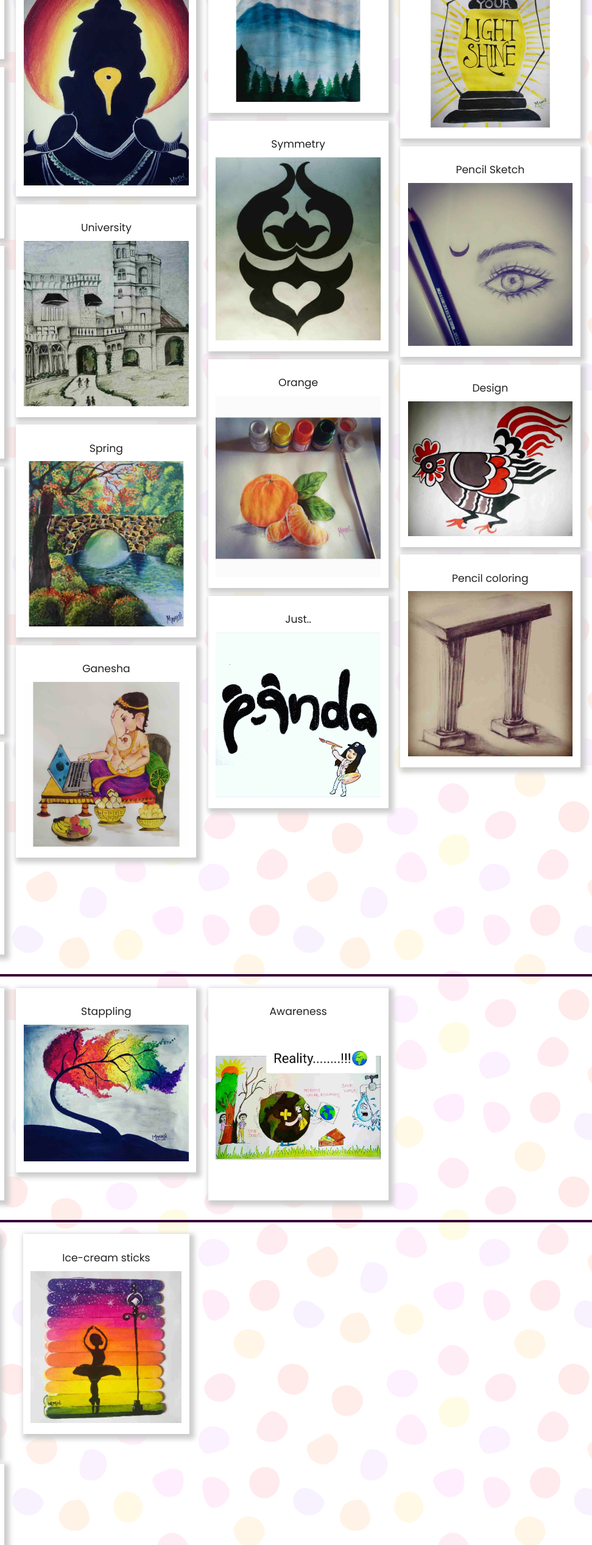
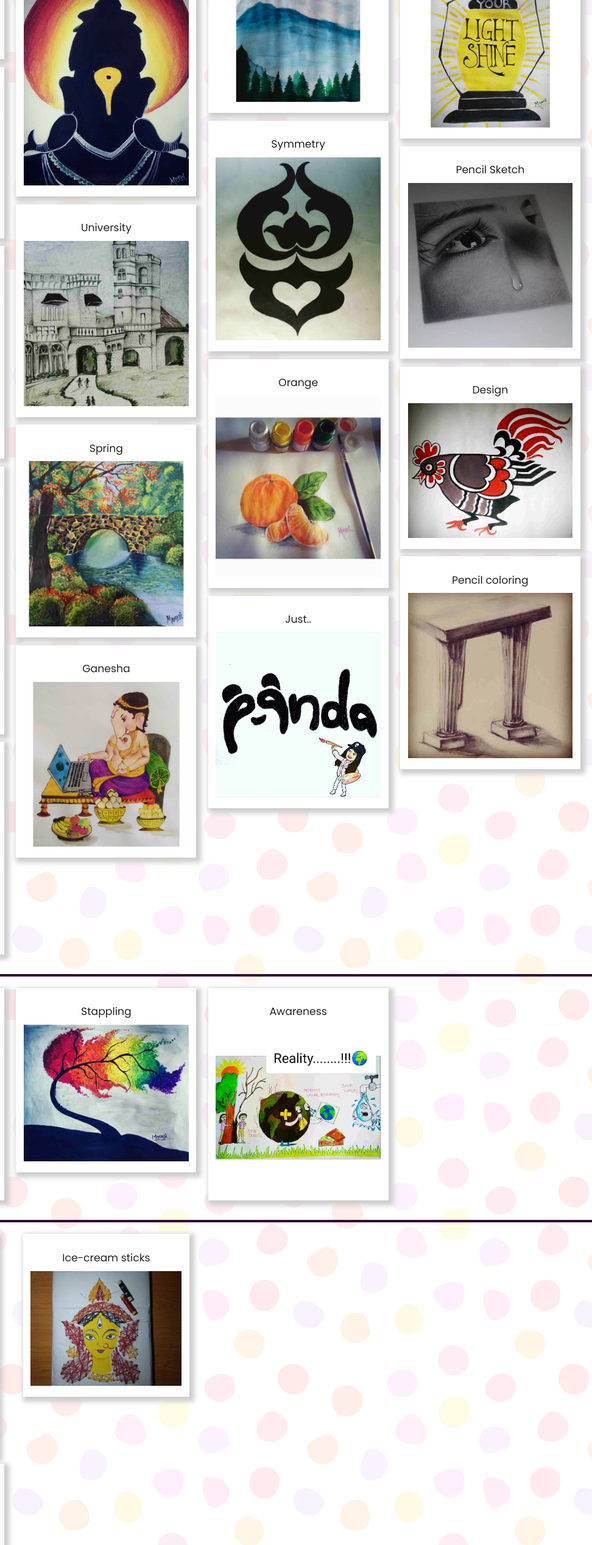
Before and after one commit to flamehashira6/shipra-art-gallery, a plain HTML site: page index.html in a window 1280 px wide. Shown: the part 2406-4939 px from the top of the page at 61% size, 308-1280 px from the left. Drawn offline with nearby package versions, Linux system fonts and the light colour scheme.

Commit message:
Update index.html

```diff
--- a/index.html
+++ b/index.html
@@ -245,7 +245,7 @@
           </div>
           <div class="item">
             <h6 class="center">Pencil Sketch </h6>
-            <img src="./images/paintings/sketch-compressed.jpg" alt="eyes">
+            <img src="./images/paintings/sketch.jpg" alt="eyes">
           </div>
           <div class="item">
             <h6 class="center">Design </h6>
@@ -297,7 +297,7 @@
           <div class="col s12">
             <div class="item">
               <h6 class="center">Ice-cream sticks</h6>
-              <img src="./images/paintings/ice-cream-compressed.jpg">
+              <img src="./images/paintings/durga mata.jpg">
             </div>
           </div>
           <div class="item">
```
